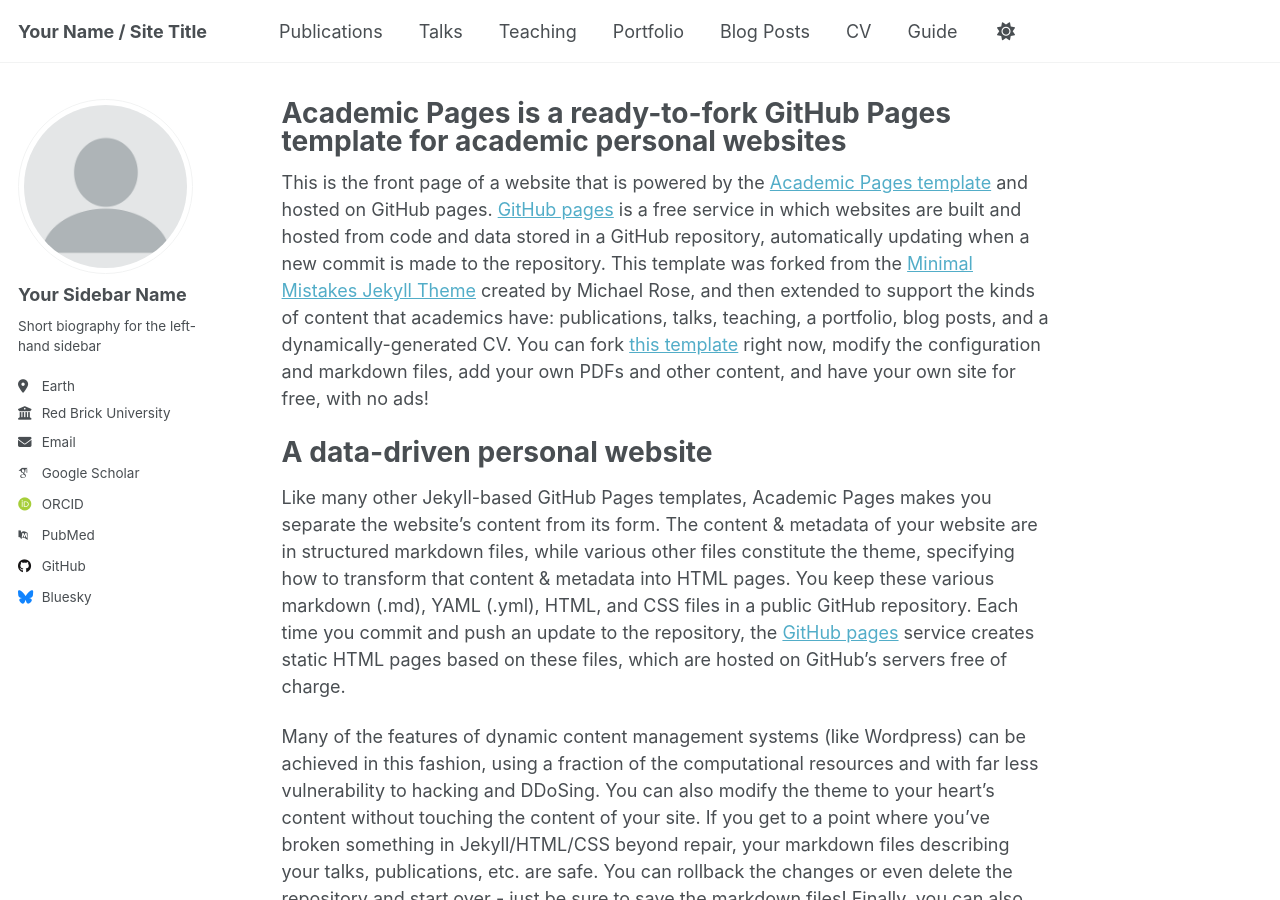
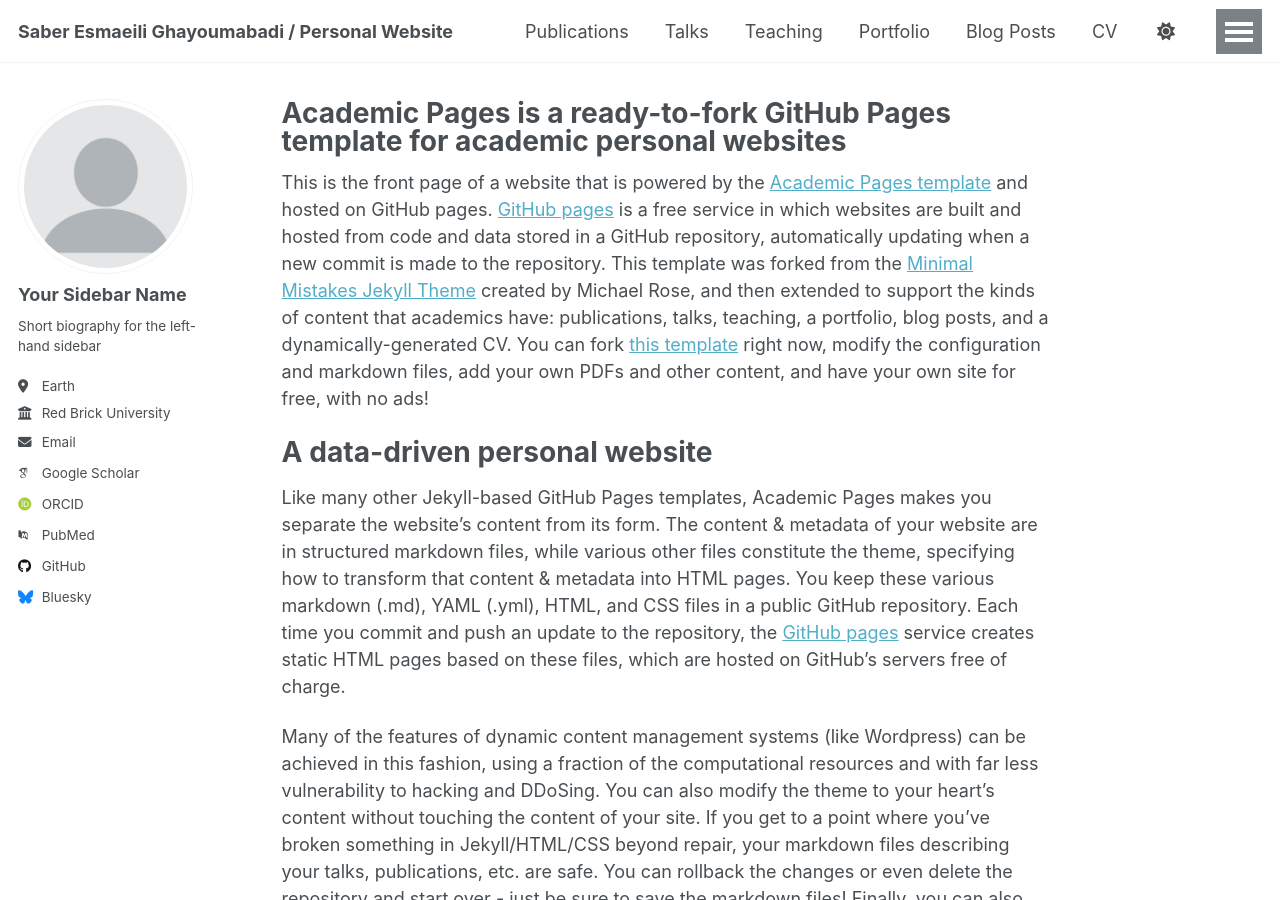
Before and after one commit to Saber-esmaeili/Saber-esmaeili.github.io, a Jekyll site: the page built from _pages/about.md, in a window 1280 px wide and 900 px high. Built offline with Jekyll 4.4.1, drawn with Linux system fonts in a browser that asks for light colours; some web fonts are replaced.

Commit message:
Update _config.yml

```diff
--- a/_config.yml
+++ b/_config.yml
@@ -9,7 +9,7 @@
 # Basic Site Settings
 locale                   : "en-US"
 site_theme               : "default"
-title                    : "Your Name / Site Title"
+title                    : "Saber Esmaeili Ghayoumabadi / Personal Website"
 title_separator          : "-"
 name                     : &name "Your Name"
 description              : &description "personal description"
```
